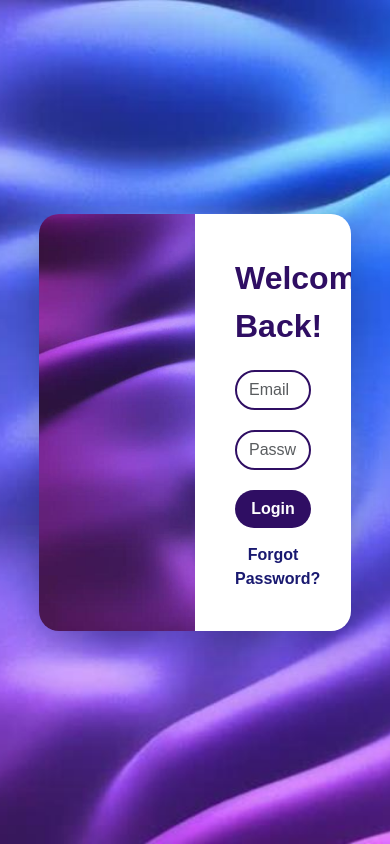
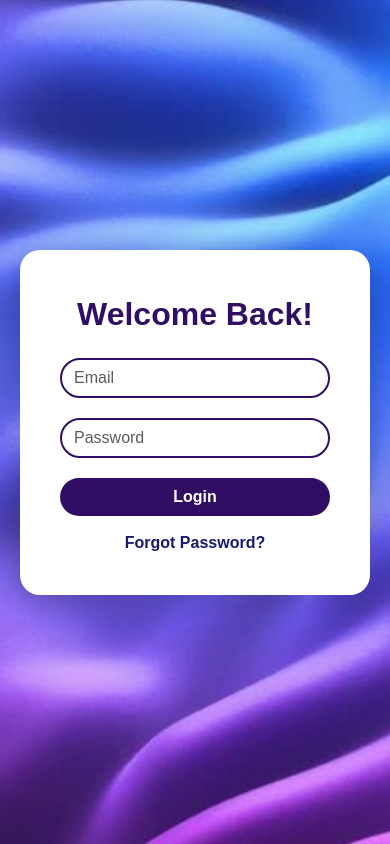
Before and after one commit to junikxz/uts_lec, a PHP site: page /user/login.php in a window 390 px wide. Run offline with PHP 8.4, Linux system fonts and the light colour scheme.

Commit message:
benerin responsive login & forget password

```diff
--- a/user/login.php
+++ b/user/login.php
@@ -51,21 +51,24 @@ if ($_SERVER['REQUEST_METHOD'] == 'POST') {
 
         .login-container {
             display: flex;
-            width: 80%;
+            flex-wrap: wrap;
+            width: 100%;
             max-width: 900px;
             border-radius: 20px;
             overflow: hidden;
             box-shadow: 0 8px 30px rgba(0, 0, 0, 0.2);
+            margin: 20px;
         }
 
         .login-image {
-            width: 70%;
+            flex: 1 1 40%;
             background: url('images/background.jpg');
             background-size: cover;
+            background-position: center;
         }
 
         .login-form {
-            width: 50%;
+            flex: 1 1 60%;
             padding: 40px;
             background-color: #fff;
         }
@@ -127,6 +130,16 @@ if ($_SERVER['REQUEST_METHOD'] == 'POST') {
                 transform: translateY(-20px);
             }
         }
+
+        @media (max-width: 768px) {
+            .login-image{
+                display: none;
+            }
+            .login-form{
+                flex: 1 1 100%;
+                padding 20%;
+            }
+        }
     </style>
 </head>
 
```
Also changed, not shown: user/forget-password.php (+18 -5 lines).
